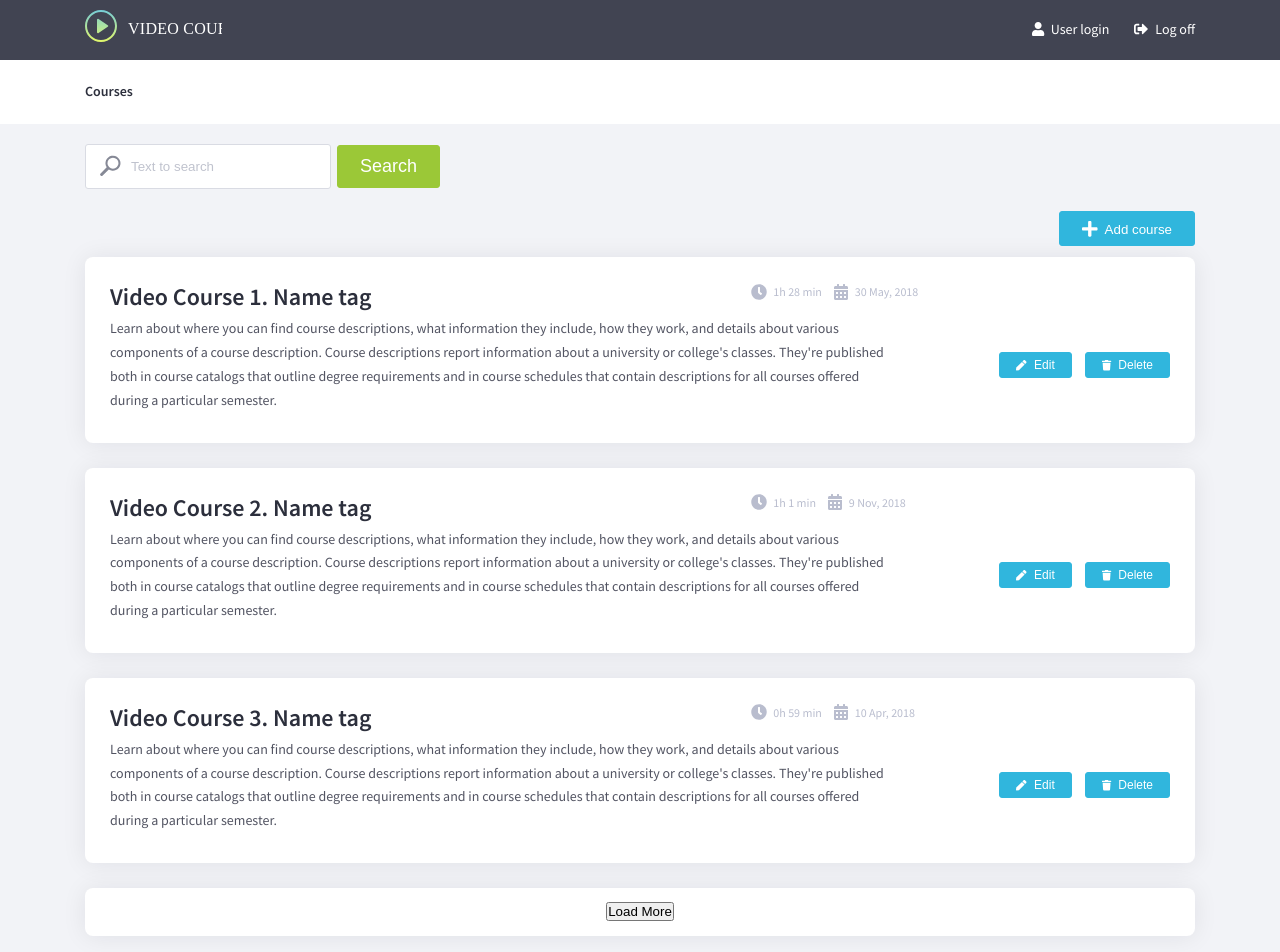
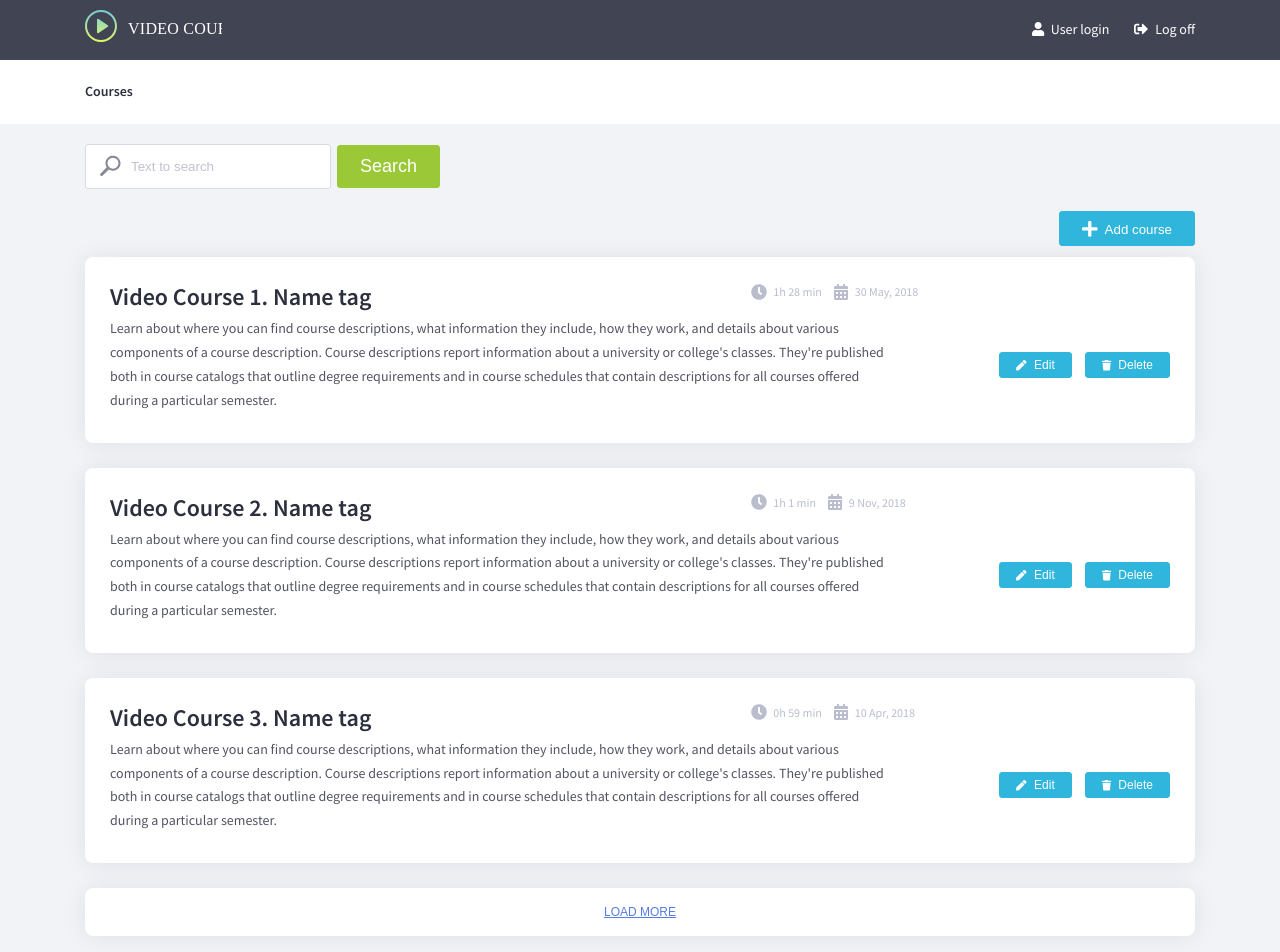
Before and after one commit to dneposeda/web-school, an Angular app: page /courses in a window 1280 px wide. Shown: the top 952 px of the page. Built offline with nearby package versions, Linux system fonts and the light colour scheme.

Commit message:
Task-03-correction-according-to-comments: item 2 and edited button load more

```diff
--- a/src/app/components/breadcrumbs/breadcrumbs.component.css
+++ b/src/app/components/breadcrumbs/breadcrumbs.component.css
@@ -1,4 +1,5 @@
 .breadcrumbs {
     padding: 20px 0;
     font-weight: 600;
+    background-color: #ffffff;
 }
--- a/src/styles.css
+++ b/src/styles.css
@@ -25,7 +25,8 @@ a {
 }
 
 .content {
-	flex: 1 0 auto;
+    flex: 1 0 auto;
+    background-color: #f2f3f7;
 }
 
 .footer {
@@ -38,6 +39,17 @@ a {
     color: #ffffff;
     padding: 8px 22px;
     background-color: #2c2f3c;
+}
+
+.btn--non-style {
+    padding: 3px 15px;
+    border: none;
+    background: none;
+    text-decoration: underline;
+    text-transform: uppercase;
+    cursor: pointer;
+    color: #577ce6;
+    font-size: 12px;
 }
 
 .btn-sm {
```
